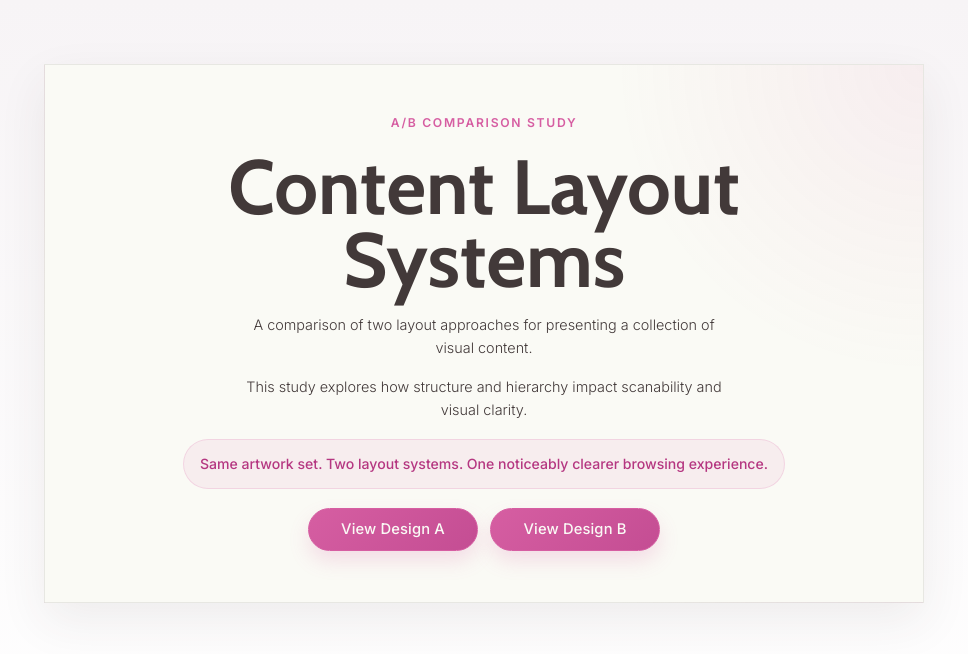
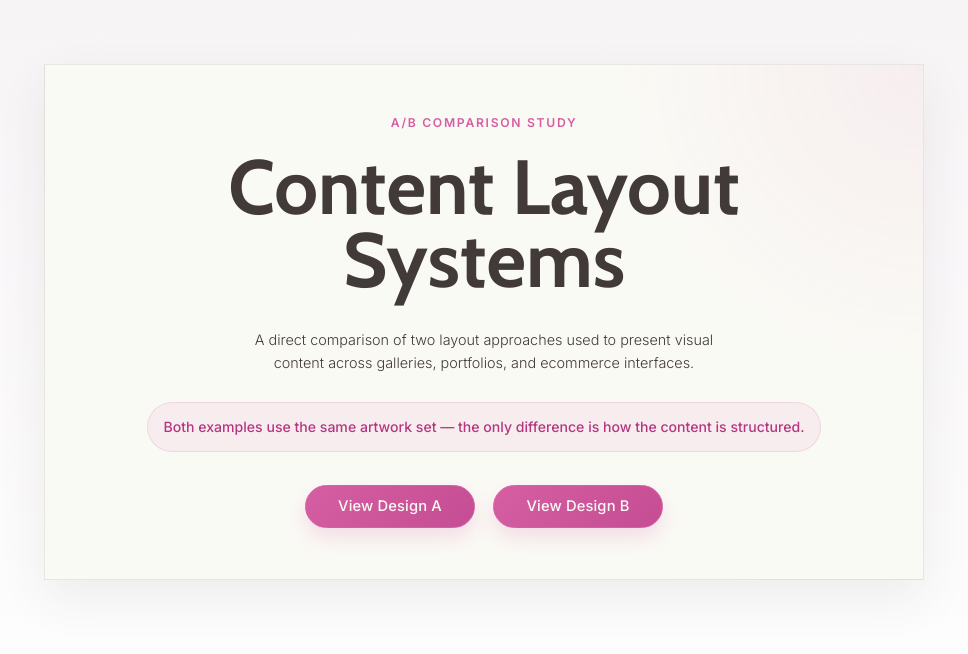
Before and after one commit to artwired/design-experiments, a React (Vite) app: page / in a window 1280 px wide. Shown: the top 654 px of the page, without its empty margins (156-1124 px from the left). Built offline with nearby package versions, Linux system fonts and the light colour scheme.

Commit message:
homepage adjustments
adjust homepage spacing and content

```diff
--- a/src/App.css
+++ b/src/App.css
@@ -55,7 +55,7 @@
 
 .landing-header__title {
   max-width: 14ch;
-  margin: 0;
+  margin: 0 0 15px;
   font-size: clamp(2.9rem, 6vw, 4.9rem);
   line-height: 0.95;
   text-align: center;
@@ -65,10 +65,11 @@
   max-width: 56ch;
   text-align: center;
   color: rgb(66, 57, 57);
+  margin-bottom: 0.7em;
 }
 
 .landing-header__note {
-  margin: 0;
+  margin: 0 0 1em;
   padding: 0.8rem 1rem;
   border: 1px solid rgba(214, 94, 162, 0.18);
   border-radius: 999px;
@@ -82,7 +83,7 @@
 
 .landing-header__actions {
   display: grid;
-  gap: 12px;
+  gap: 18px;
   justify-content: center;
 }
 
--- a/src/components/Header.jsx
+++ b/src/components/Header.jsx
@@ -1,9 +1,9 @@
-import { Link } from 'react-router-dom'
+import { Link } from "react-router-dom";
 
 const actions = [
-  { to: '/a', label: 'View Design A' },
-  { to: '/b', label: 'View Design B', tone: 'secondary' },
-]
+  { to: "/a", label: "View Design A" },
+  { to: "/b", label: "View Design B", tone: "secondary" },
+];
 
 function Header() {
   return (
@@ -15,18 +15,14 @@ function Header() {
           Content Layout Systems
         </h1>
         <p className="landing-header__description">
-          A comparison of two layout approaches for presenting a collection of
-          visual content.
-        </p>
-        <p className="landing-header__description">
-          This study explores how structure and hierarchy impact scanability and
-          visual clarity.
+          A direct comparison of two layout approaches used to present visual
+          content across galleries, portfolios, and ecommerce interfaces.
         </p>
       </div>
 
       <p className="landing-header__note">
-        Same artwork set. Two layout systems. One noticeably clearer browsing
-        experience.
+        Both examples use the same artwork set — the only difference is how the
+        content is structured.
       </p>
 
       <div className="landing-header__actions">
@@ -34,11 +30,11 @@ function Header() {
           <Link
             key={label}
             className={[
-              'landing-header__button',
-              tone === 'secondary' ? 'landing-header__button--secondary' : '',
+              "landing-header__button",
+              tone === "secondary" ? "landing-header__button--secondary" : "",
             ]
               .filter(Boolean)
-              .join(' ')}
+              .join(" ")}
             to={to}
           >
             {label}
@@ -46,7 +42,7 @@ function Header() {
         ))}
       </div>
     </header>
-  )
+  );
 }
 
-export default Header
+export default Header;
```
